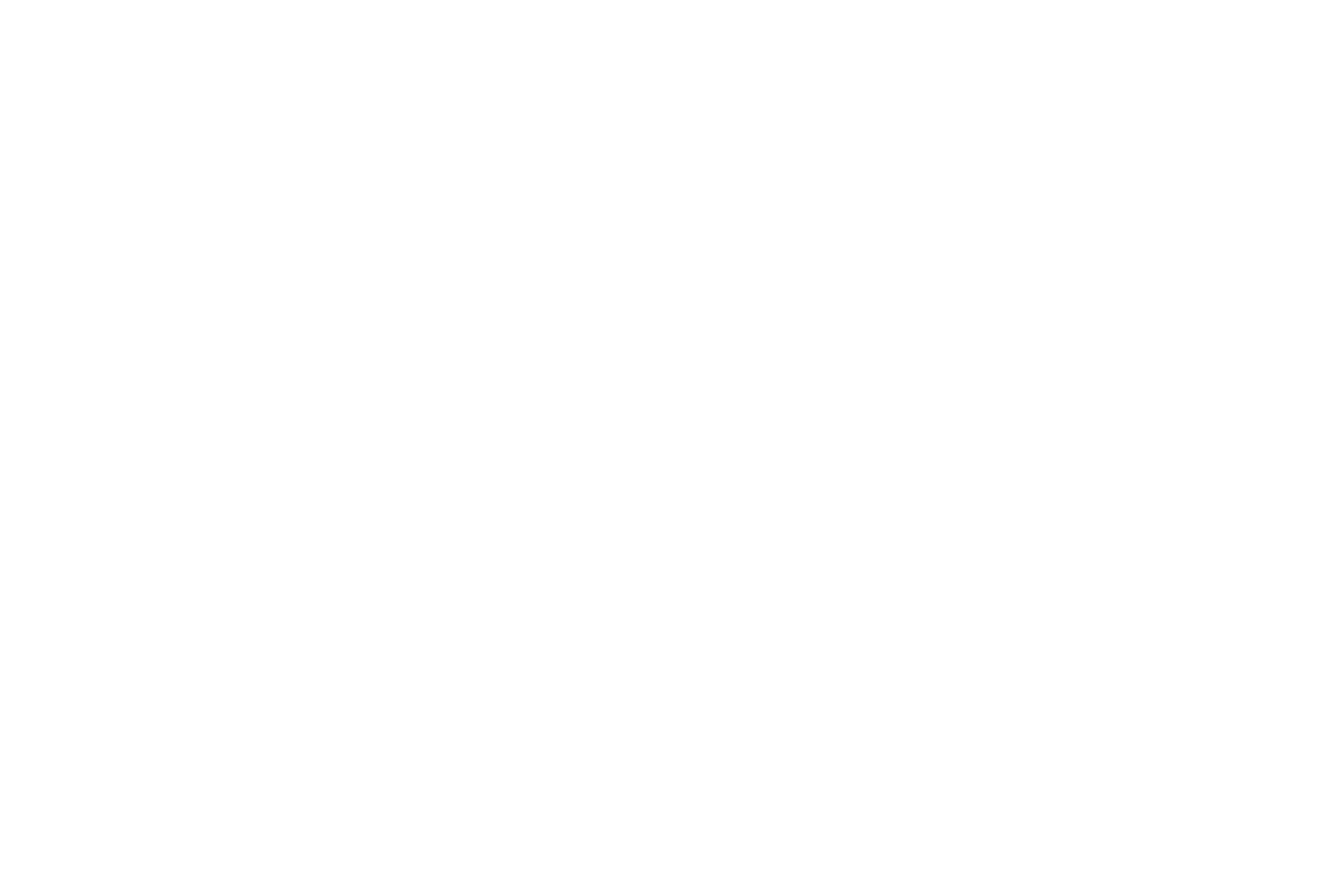
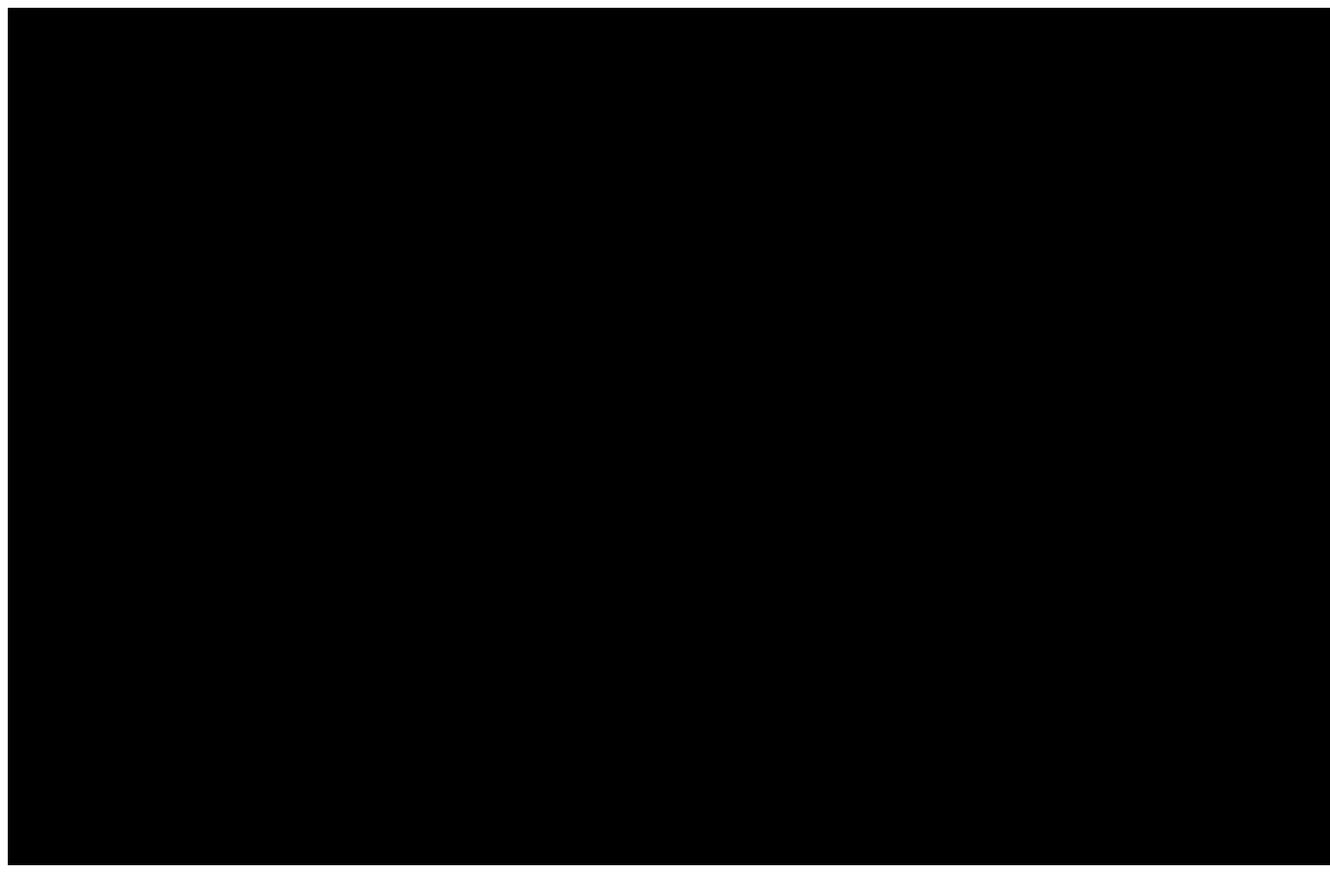
Before and after one commit to Ramith-D-Rodrigo/RAD_Assignment_1, a plain HTML site: page index.html in a window 1280 px wide. Shown: the whole page at 97% size, 1372 px wide, since content can reach past the window. Before the commit the page ends 800 px from the top, so only its background shows below. Drawn offline with Linux system fonts and the light colour scheme.

Commit message:
edited some

```diff
--- a/index.html
+++ b/index.html
@@ -1,8 +1,10 @@
 <html>
     <head>
         <title>Dice Game</title>
+        <link rel="stylesheet" href="styles.css">
     </head>
     <body>
-
+        <div id="background">
+        </div>
     </body>
 </html>
--- a/styles.css
+++ b/styles.css
@@ -0,0 +1,6 @@
+#background{
+    background-color: black;
+    padding: 50px;
+    width: 100%;
+    height: 100%;
+}
```
